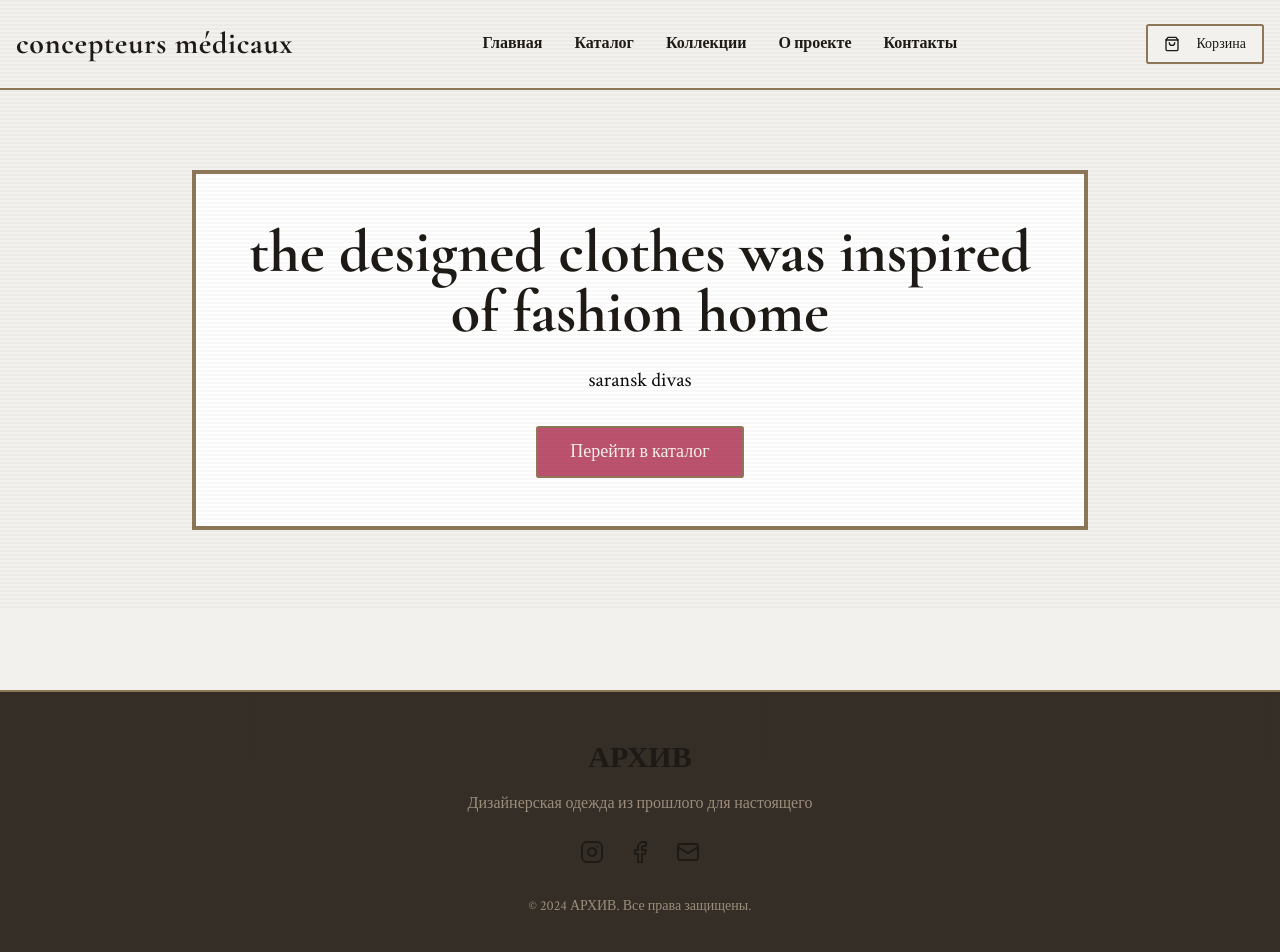
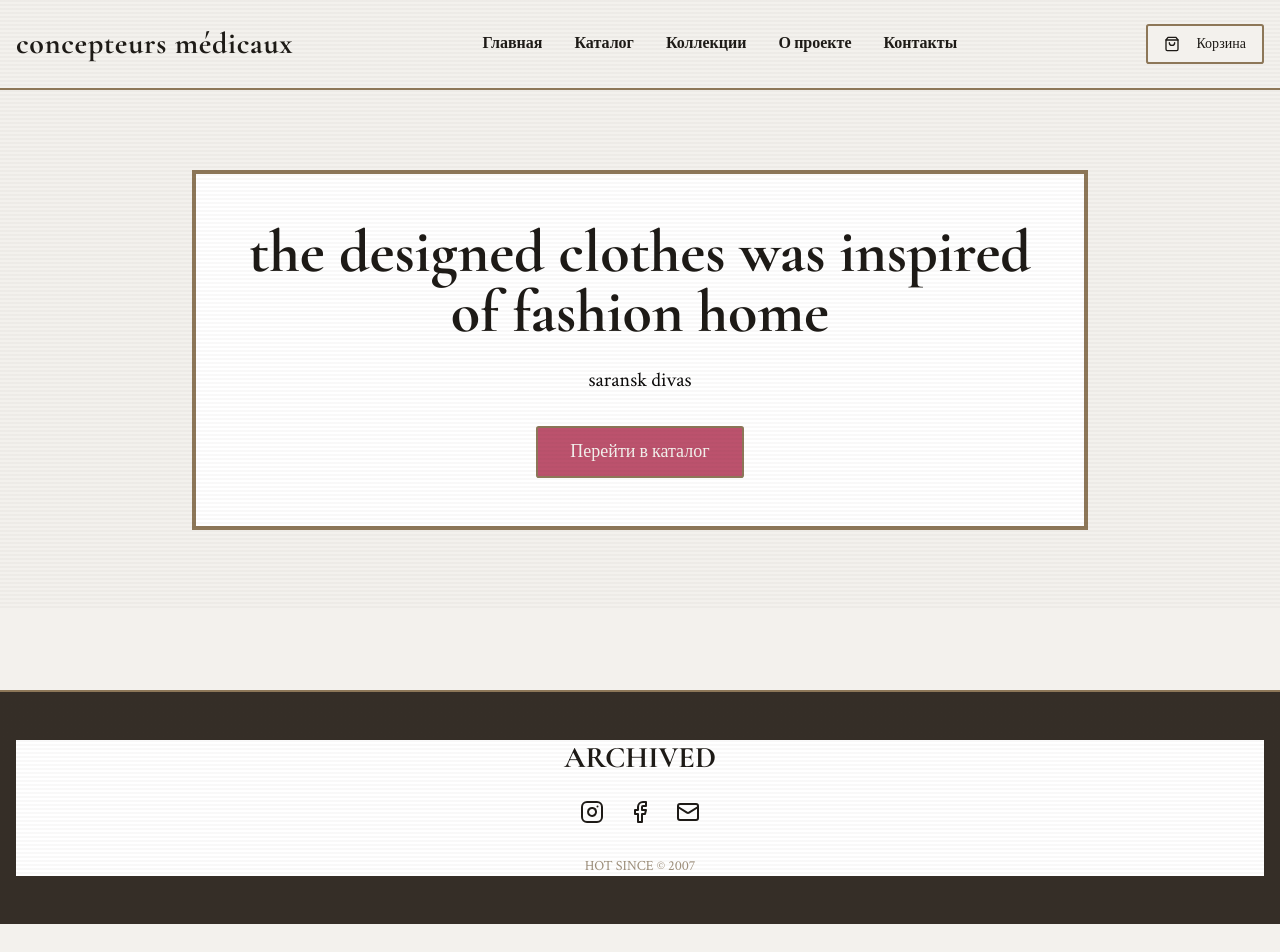
Before and after one commit to pr-poehali-dev/archive-fashion-site, a React (Vite) app: page / in a window 1280 px wide. Shown: the top 952 px of the page. After the commit the page ends 924 px from the top, so only its background shows below. Built offline with nearby package versions, Linux system fonts and the light colour scheme.

Commit message:
Обновление 4 компонентов

```diff
--- a/src/pages/Index.tsx
+++ b/src/pages/Index.tsx
@@ -375,15 +375,15 @@ export default function Index() {
 
       <footer className="border-t-2 border-primary bg-muted text-card-foreground mt-20 vintage-texture">
         <div className="container mx-auto px-4 py-12">
-          <div className="text-center">
-            <h3 className="text-3xl font-bold mb-4">АРХИВ</h3>
-            <p className="text-muted-foreground">Дизайнерская одежда из прошлого для настоящего</p>
+          <div className="text-center bg-[#ffffff]">
+            <h3 className="text-3xl font-bold mb-4 py-0">ARCHIVED</h3>
+            <p className="text-muted-foreground py-0 px-0"></p>
             <div className="mt-6 flex justify-center gap-6">
               <Icon name="Instagram" className="hover:text-secondary cursor-pointer transition-colors" size={24} />
               <Icon name="Facebook" className="hover:text-secondary cursor-pointer transition-colors" size={24} />
               <Icon name="Mail" className="hover:text-secondary cursor-pointer transition-colors" size={24} />
             </div>
-            <p className="mt-8 text-sm text-muted-foreground">© 2024 АРХИВ. Все права защищены.</p>
+            <p className="mt-8 text-sm text-muted-foreground">HOT SINCE © 2007</p>
           </div>
         </div>
       </footer>
```
